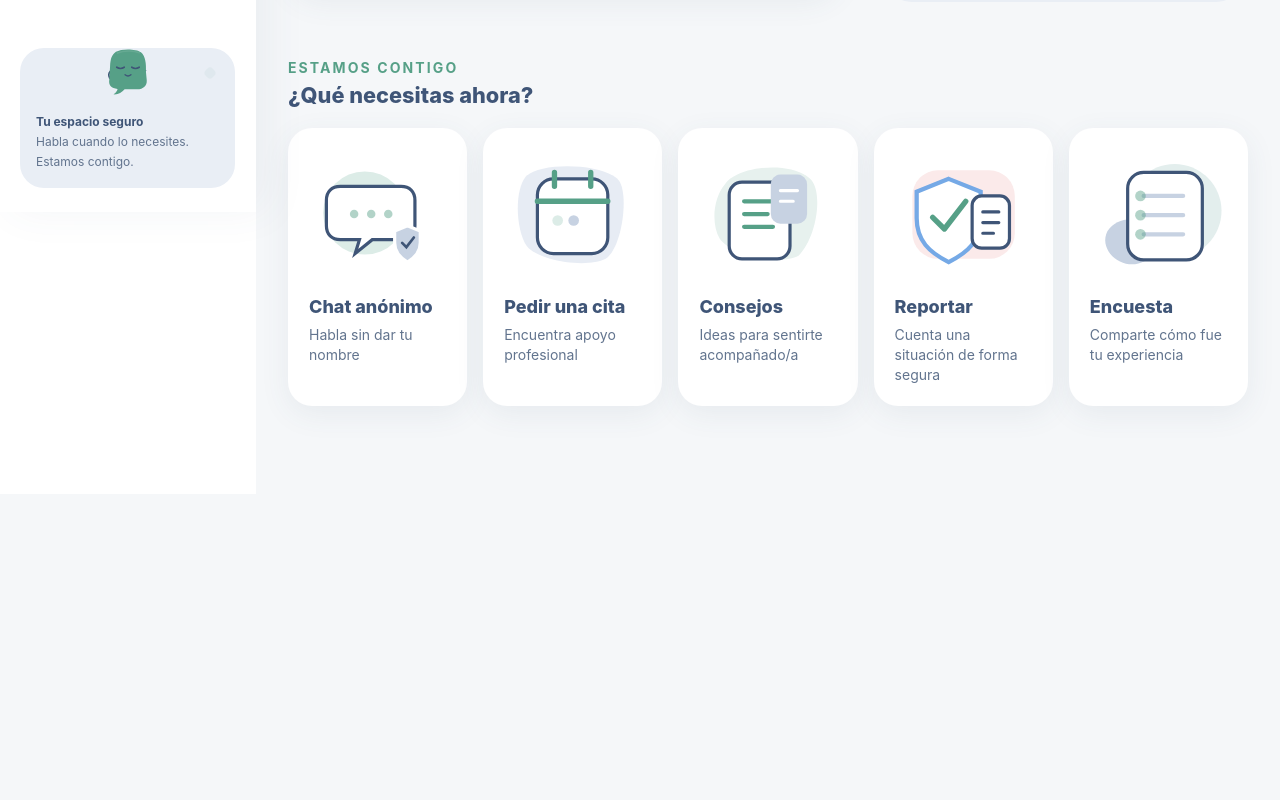
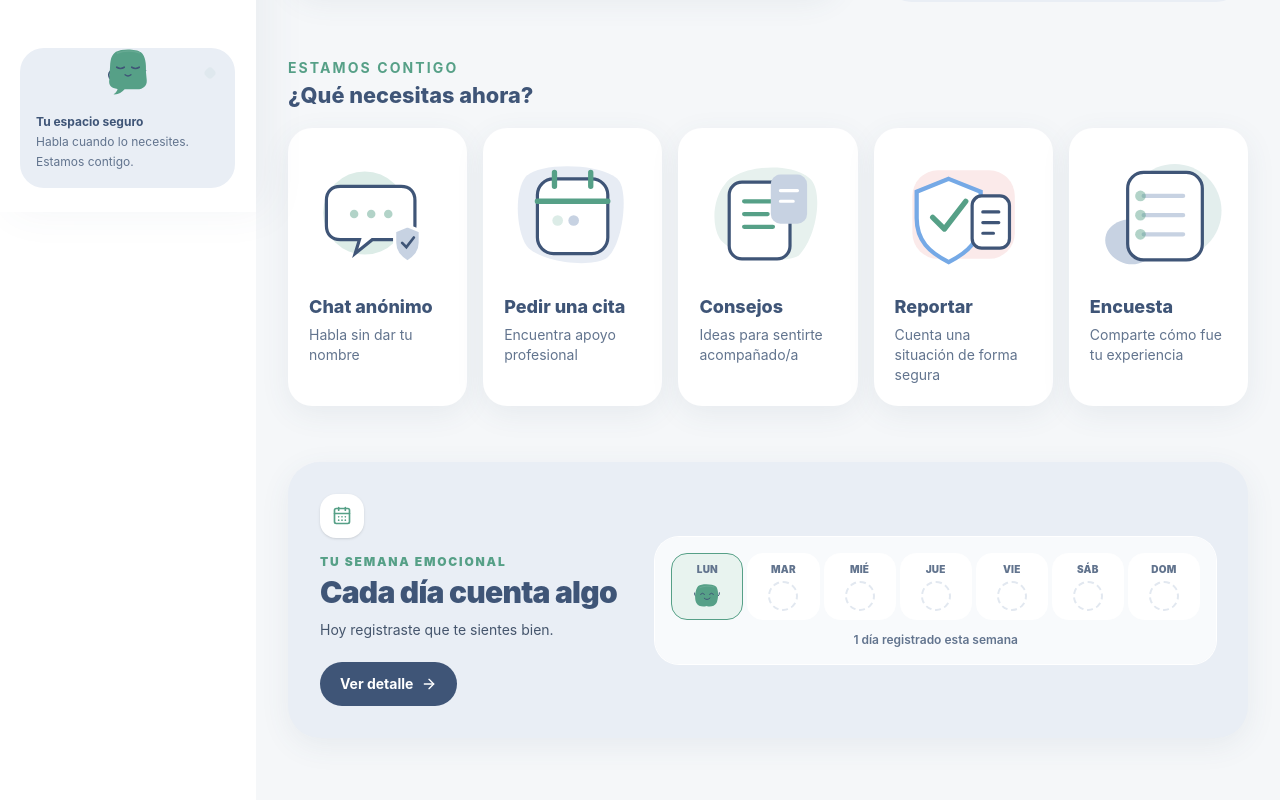
Before and after one commit to leandrodesignux-ux/ABLA-APP, a React (Vite) app: page /home in a window 1280 px wide. Shown: the part 588-1388 px from the top of the page. Before the commit the page ends 1082 px from the top, so only its background shows below. Built offline with nearby package versions, Linux system fonts and the light colour scheme.

Commit message:
feat: add mood tracker preview to home

```diff
--- /dev/null
+++ b/src/components/mood/MoodTrackerCard.jsx
@@ -0,0 +1,37 @@
+import { ArrowRight, CalendarDays } from 'lucide-react'
+import { Link } from 'react-router-dom'
+import { getMoodEntriesBetween, getWeekBounds } from '../../data/moodHistory.js'
+import MoodWeekStrip from './MoodWeekStrip.jsx'
+
+const moodCopy = {
+  bien: 'Hoy registraste que te sientes bien.',
+  mas_o_menos: 'Hoy registraste que te sientes más o menos.',
+  mal: 'Hoy registraste un día difícil. Estamos contigo.',
+}
+
+export default function MoodTrackerCard({ entries, referenceDate = new Date() }) {
+  const { start, end } = getWeekBounds(referenceDate)
+  const weekEntries = getMoodEntriesBetween(entries, start, end)
+  const latestEntry = weekEntries.at(-1)
+  const message = latestEntry
+    ? moodCopy[latestEntry.mood]
+    : 'Haz tu check-in para comenzar a ver tu semana.'
+
+  return <section className="overflow-hidden rounded-abla-panel bg-abla-blue-soft shadow-abla-card" aria-labelledby="home-mood-title">
+    <div className="grid gap-5 p-5 md:grid-cols-[minmax(0,.72fr)_minmax(380px,1.28fr)] md:items-center md:p-7 lg:p-8">
+      <div>
+        <div className="flex h-11 w-11 items-center justify-center rounded-2xl bg-white text-abla-green shadow-sm" aria-hidden="true"><CalendarDays className="h-5 w-5" /></div>
+        <p className="mt-4 text-xs font-black uppercase tracking-[.15em] text-abla-green">Tu semana emocional</p>
+        <h2 id="home-mood-title" className="mt-1 text-2xl font-black tracking-tight text-abla-blue md:text-3xl">Cada día cuenta algo</h2>
+        <p className="mt-2 max-w-md text-sm leading-6 text-slate-600">{message}</p>
+        <Link to="/mood-tracker" className="mt-5 inline-flex min-h-11 items-center gap-2 rounded-full bg-abla-blue px-5 text-sm font-bold text-white transition-transform hover:-translate-y-0.5 focus-visible:outline-none focus-visible:ring-3 focus-visible:ring-abla-blue/25">
+          Ver detalle <ArrowRight className="h-4 w-4" />
+        </Link>
+      </div>
+      <div className="rounded-abla-card bg-white/70 p-3 ring-1 ring-white md:p-4">
+        <MoodWeekStrip entries={weekEntries} referenceDate={referenceDate} compact />
+        <p className="mt-3 text-center text-xs font-semibold text-slate-500">{weekEntries.length ? `${weekEntries.length} ${weekEntries.length === 1 ? 'día registrado' : 'días registrados'} esta semana` : 'Aún no hay registros esta semana'}</p>
+      </div>
+    </div>
+  </section>
+}
--- a/src/pages/Home.jsx
+++ b/src/pages/Home.jsx
@@ -7,6 +7,7 @@ import PageTransition from '../components/PageTransition.jsx'
 import SvgImage from '../components/SvgImage.jsx'
 import AblaCompanion from '../components/companion/AblaCompanion.jsx'
 import MoodShape from '../components/mood/MoodShape.jsx'
+import MoodTrackerCard from '../components/mood/MoodTrackerCard.jsx'
 import ActionIllustration from '../components/actions/ActionIllustration.jsx'
 import { useAppContext } from '../context/AppContext.jsx'
 import { ablaMotion, motionIfAllowed } from '../design/motion.js'
@@ -40,7 +41,7 @@ function EmotionOption({ value, selected, onSelect }) {
 export default function Home() {
   const navigate = useNavigate()
   const reducedMotion = useReducedMotion()
-  const { user, moodHoy, setMood } = useAppContext()
+  const { user, moodHoy, moodEntries, setMood } = useAppContext()
   const activeMood = moodConfig[moodHoy]
 
   return (
@@ -75,6 +76,8 @@ export default function Home() {
           <AnimatePresence>{moodHoy === 'MAL' && <motion.section variants={ablaMotion.pop} initial="hidden" animate="visible" exit="hidden" className="mt-6 rounded-abla-card border-2 border-red-200 bg-red-50 p-5 md:flex md:items-center md:justify-between md:gap-6 md:p-6" aria-live="polite"><div className="flex items-start gap-3"><AlertCircle className="mt-0.5 h-6 w-6 shrink-0 text-red-600" /><div><h2 className="text-lg font-black text-red-900">¿Necesitas ayuda ahora?</h2><p className="mt-1 text-sm leading-6 text-red-800">Si estás en peligro o necesitas contención, contacta a alguien inmediatamente.</p></div></div><div className="mt-4 grid grid-cols-2 gap-3 md:mt-0 md:min-w-72"><a href="tel:147" className="flex min-h-12 items-center justify-center gap-2 rounded-abla-control bg-red-600 px-4 text-sm font-bold text-white"><Phone className="h-4 w-4" />147</a><button type="button" onClick={() => navigate('/chat/anonimo')} className="min-h-12 rounded-abla-control border border-red-300 bg-white px-4 text-sm font-bold text-red-700">Hablar aquí</button></div></motion.section>}</AnimatePresence>
 
           <section className="mt-10 md:mt-14"><div><p className="text-sm font-bold uppercase tracking-[.15em] text-abla-green">Estamos contigo</p><h2 className="abla-section-title mt-1">¿Qué necesitas ahora?</h2></div><div className="mt-5 grid grid-cols-1 gap-4 sm:grid-cols-2 lg:grid-cols-5">{quickActions.map(({ illustration, ...action }) => <IllustratedActionCard key={action.to} {...action} scene={<ActionIllustration type={illustration} className="h-full w-full" />} />)}</div></section>
+
+          <div className="mt-10 md:mt-14"><MoodTrackerCard entries={moodEntries} /></div>
         </main>
 
         <motion.button type="button" onClick={() => navigate('/chat')} whileTap={motionIfAllowed(reducedMotion, ablaMotion.press)} className="fixed bottom-20 left-1/2 z-30 flex min-h-12 -translate-x-1/2 items-center gap-2 rounded-full bg-abla-blue px-6 text-sm font-bold text-white shadow-abla-blue md:hidden" aria-label="Abrir opciones de chat"><MessageCircle className="h-5 w-5" />Chatear</motion.button>
```
